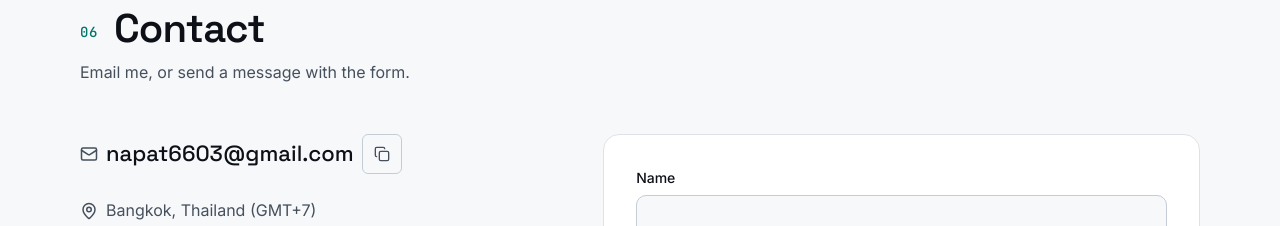
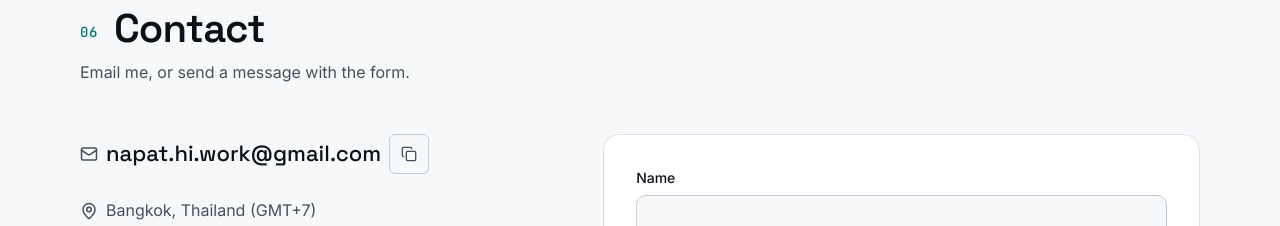
Before and after one commit to Napat-hi/Web-Resume, a React (Vite) app: page /#/ in a window 1280 px wide. Shown: the part 7040-7266 px from the top of the page. Built offline with nearby package versions, Linux system fonts and the light colour scheme.

Commit message:
Change contact email to napat.hi.work@gmail.com

```diff
--- a/index.html
+++ b/index.html
@@ -33,7 +33,7 @@
         "url": "https://napat-hi.github.io/Web-Resume/",
         "image": "https://napat-hi.github.io/Web-Resume/og-image.png",
         "jobTitle": "AI & Systems Engineer",
-        "email": "mailto:napat6603@gmail.com",
+        "email": "mailto:napat.hi.work@gmail.com",
         "address": { "@type": "PostalAddress", "addressLocality": "Bangkok", "addressCountry": "TH" },
         "alumniOf": {
           "@type": "CollegeOrUniversity",
@@ -59,7 +59,7 @@
   <body>
     <div id="root"></div>
     <noscript>
-      <p style="padding:24px;font-family:system-ui">Napat Hirunsak · AI & Systems Engineer · napat6603@gmail.com · github.com/Napat-hi</p>
+      <p style="padding:24px;font-family:system-ui">Napat Hirunsak · AI & Systems Engineer · napat.hi.work@gmail.com · github.com/Napat-hi</p>
     </noscript>
     <script type="module" src="/src/main.jsx"></script>
   </body>
--- a/src/data/profile.js
+++ b/src/data/profile.js
@@ -10,7 +10,7 @@ export const profile = {
   roles: ['AI Engineer', 'Systems Developer', 'Security-minded'],
   status: 'Open to full-time / graduate roles from 2027',
   location: 'Bangkok, Thailand',
-  email: 'napat6603@gmail.com',
+  email: 'napat.hi.work@gmail.com',
   // File lives at public/Napat_Hirunsak_Resume.pdf -> https://napat-hi.github.io/Web-Resume/Napat_Hirunsak_Resume.pdf
   resumeUrl: `${import.meta.env.BASE_URL}Napat_Hirunsak_Resume.pdf`,
   formspreeEndpoint: 'https://formspree.io/f/xykvgbdd',
```
